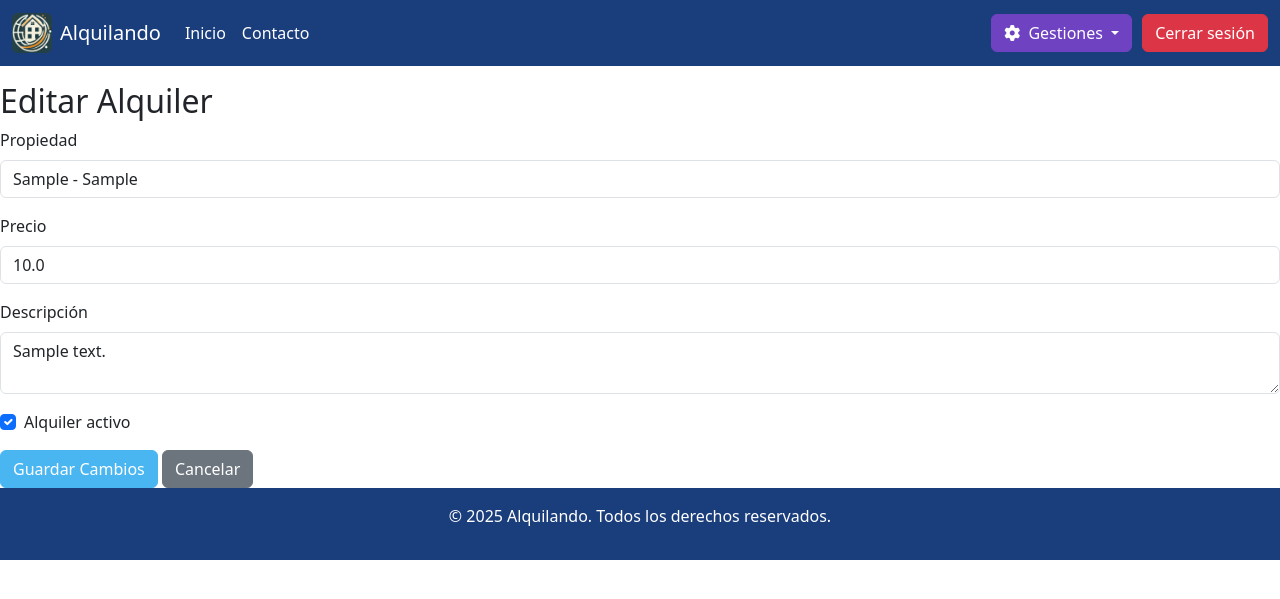
After one commit to NicolasM146/IngS2, a Flask app: page /rentals/edit/1 in a window 1280 px wide. The commit adds this page. Shown: the top 599 px of the page. Run offline with Flask 3, Linux system fonts and the light colour scheme; a user stored in the database is signed in; tables that the repository leaves empty hold one stand-in row (values such as "Sample post"); some libraries are stand-ins or nearby versions.

Commit message:
Se agrego creacion, edicion, y eliminacion de alquileres, ademas de modificar el layout

```diff
--- a/src/web/controllers/rental.py
+++ b/src/web/controllers/rental.py
@@ -92,3 +92,37 @@ def delete(rental_id):
     db.session.commit()
     flash("Alquiler eliminado correctamente.", "success")
     return redirect(url_for('rental.index'))
+
+# Agrega esta nueva ruta al final del archivo rental.py
+@bp.route('/edit/<int:rental_id>', methods=['GET', 'POST'])
+@login_required
+def edit(rental_id):
+    alquiler = Rental.query.get_or_404(rental_id)
+
+    # Verificar que el alquiler pertenece al usuario actual
+    if alquiler.property.user_id != current_user.id:
+        flash("No tienes permiso para editar este alquiler.", "danger")
+        return redirect(url_for('rental.index'))
+
+    if request.method == 'POST':
+        price = request.form.get('price')
+        description = request.form.get('description')
+        is_active = request.form.get('is_active') == 'on'
+
+        try:
+            price_float = float(price)
+            if price_float < 0:
+                raise ValueError("Precio inválido")
+        except:
+            flash("El precio debe ser un número positivo válido.", "danger")
+            return redirect(url_for('rental.edit', rental_id=rental_id))
+
+        alquiler.price = price_float
+        alquiler.description = description
+        alquiler.is_active = is_active
+
+        db.session.commit()
+        flash("Alquiler actualizado con éxito", "success")
+        return redirect(url_for('rental.index'))
+
+    return render_template("Alquileres/edit.html", alquiler=alquiler)
--- /dev/null
+++ b/src/web/templates/Alquileres/edit.html
@@ -0,0 +1,34 @@
+{% extends "layout.html" %}
+
+{% block title %}Editar Alquiler{% endblock %}
+
+{% block content %}
+<h2>Editar Alquiler</h2>
+
+<form method="post" action="{{ url_for('rental.edit', rental_id=alquiler.id) }}">
+    <div class="mb-3">
+        <label class="form-label">Propiedad</label>
+        <input type="text" class="form-control" value="{{ alquiler.property.direccion }} - {{ alquiler.property.localidad }}" readonly>
+    </div>
+
+    <div class="mb-3">
+        <label for="price" class="form-label">Precio</label>
+        <input type="number" step="0.01" min="0" id="price" name="price" class="form-control"
+               value="{{ alquiler.price }}" required>
+    </div>
+
+    <div class="mb-3">
+        <label for="description" class="form-label">Descripción</label>
+        <textarea id="description" name="description" class="form-control">{{ alquiler.description }}</textarea>
+    </div>
+
+    <div class="mb-3 form-check">
+        <input type="checkbox" class="form-check-input" id="is_active" name="is_active"
+               {{ 'checked' if alquiler.is_active }}>
+        <label class="form-check-label" for="is_active">Alquiler activo</label>
+    </div>
+
+    <button type="submit" class="btn btn-primary">Guardar Cambios</button>
+    <a href="{{ url_for('rental.index') }}" class="btn btn-secondary">Cancelar</a>
+</form>
+{% endblock %}
--- a/src/web/templates/layout.html
+++ b/src/web/templates/layout.html
@@ -10,6 +10,8 @@
             --azul-oscuro: #1A3D7C;
             --celeste: #49B6F2;
             --gris-claro: #F2F2F2;
+            --verde: #28a745;
+            --morado: #6f42c1;
         }
 
         body {
@@ -40,8 +42,25 @@
             border-color: #3aa1dd;
         }
 
+        .btn-gestiones {
+            background-color: var(--morado);
+            border-color: var(--morado);
+            color: white;
+            margin-right: 10px;
+        }
+
+        .btn-gestiones:hover {
+            background-color: #5a32a3;
+            border-color: #522d99;
+            color: white;
+        }
+
         footer {
             background-color: var(--azul-oscuro);
+        }
+
+        .dropdown-item:hover {
+            background-color: var(--gris-claro);
         }
     </style>
 </head>
@@ -58,21 +77,48 @@
                 <span class="navbar-toggler-icon"></span>
             </button>
             <div class="collapse navbar-collapse" id="navbarNav">
-                <ul class="navbar-nav ms-auto">
+                <ul class="navbar-nav me-auto">
                     <li class="nav-item">
                         <a class="nav-link" href="{{ url_for('home') }}">Inicio</a>
                     </li>
                     <li class="nav-item">
-                        <a class="nav-link" href="#">Alquileres</a>
-                    </li>
-                    <li class="nav-item">
                         <a class="nav-link" href="#">Contacto</a>
                     </li>
-                    <li class="nav-item">
-                        <a class="nav-link" href="{{ url_for('users.index') }}">Usuarios</a>
-                    </li>
+                </ul>
+                <ul class="navbar-nav ms-auto">
+                    {% if current_user.is_authenticated %}
+                        {% if current_user.tiene_permiso('gestion_index') %}
+                            <li class="nav-item dropdown">
+                                <a class="btn btn-gestiones dropdown-toggle" href="#" role="button"
+                                id="gestionesDropdown" data-bs-toggle="dropdown" aria-expanded="false">
+                                    <i class="fas fa-cog me-1"></i> Gestiones
+                                </a>
+                                <ul class="dropdown-menu dropdown-menu-end" aria-labelledby="gestionesDropdown">
+                                    <li><h6 class="dropdown-header">Gestión de Contenidos</h6></li>
 
-                    {% if current_user.is_authenticated %}
+                                    {% if current_user.tiene_permiso('users_index') %}
+                                    <li><a class="dropdown-item" href="{{ url_for('users.index') }}">
+                                        <i class="fas fa-users me-2"></i>Gestionar Usuarios</a></li>
+                                    {% endif %}
+
+                                    {% if current_user.tiene_permiso('properties_index') %}
+                                    <li><a class="dropdown-item" href="{{ url_for('property.index') }}">
+                                        <i class="fas fa-building me-2"></i>Gestionar Inmuebles</a></li>
+                                    {% endif %}
+
+                                    <li><a class="dropdown-item" href="{{ url_for('rental.index') }}">
+                                        <i class="fas fa-home me-2"></i>Gestionar Alquileres</a></li>
+
+                                    <li><hr class="dropdown-divider"></li>
+
+                                    {% if current_user.tiene_permiso('rental_create') %}
+                                    <li><a class="dropdown-item" href="{{ url_for('rental.create') }}">
+                                        <i class="fas fa-plus-circle me-2"></i>Crear Alquiler Manual</a></li>
+                                    {% endif %}
+                                </ul>
+                            </li>
+                        {% endif %}
+
                         <li class="nav-item">
                             <a class="btn btn-danger" href="{{ url_for('login.logout') }}">Cerrar sesión</a>
                         </li>
@@ -108,6 +154,8 @@
         <p>&copy; 2025 Alquilando. Todos los derechos reservados.</p>
     </footer>
 
+    <!-- Incluir Font Awesome para los iconos -->
+    <script src="https://kit.fontawesome.com/a076d05399.js" crossorigin="anonymous"></script>
     <script src="https://cdn.jsdelivr.net/npm/bootstrap@5.3.0-alpha1/dist/js/bootstrap.bundle.min.js"></script>
 </body>
 </html>
```
Also changed, not shown: src/core/Usuario/Roles_y_Permisos.py (+6 -9 lines), src/web/templates/Alquileres/index.html (+7 -0 lines).
